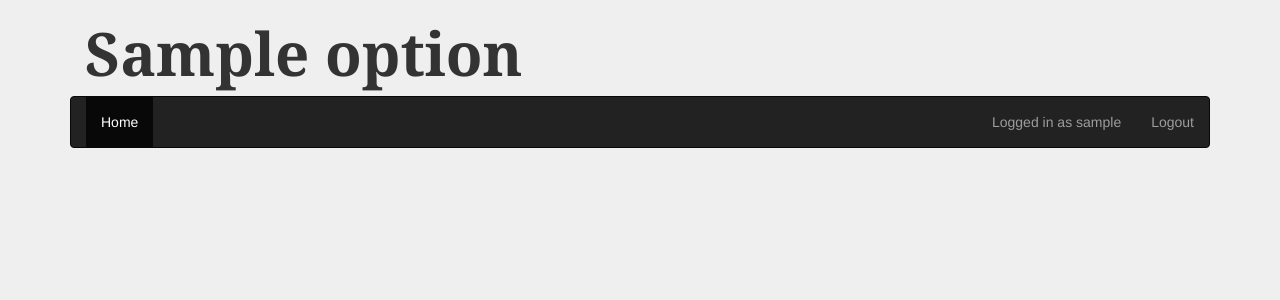
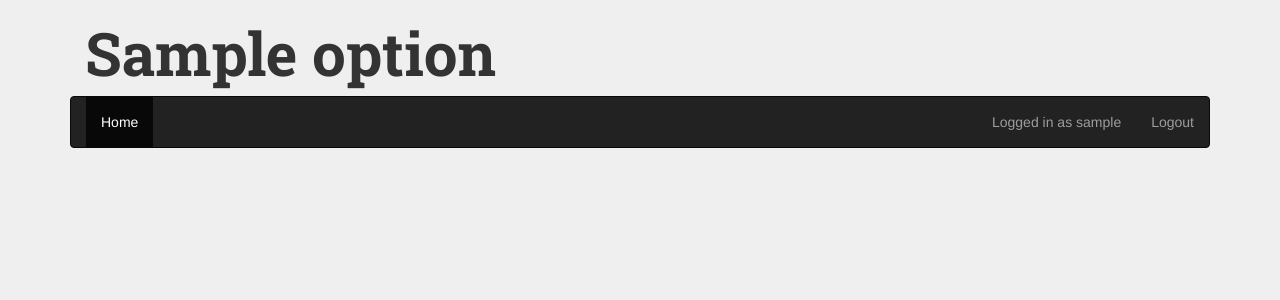
Before and after one commit to manuelmeister/ThePost, a PHP site: template thepost/View/Templates/header.twig in a window 1280 px wide. Shown: the top 300 px of the page. Run offline with PHP 8.4, Linux system fonts and the light colour scheme; the template is opened without the code that fills it: most values are stand-ins (such as "Sample title", 1, 10 or a date in 2020); classes that the project's autoload settings leave out are loaded by file name; some libraries are stand-ins or nearby versions.

Commit message:
Changed font

```diff
--- a/thepost/Controller/LoginController.php
+++ b/thepost/Controller/LoginController.php
@@ -24,7 +24,7 @@ class LoginController extends DefaultController {
             $username = trim($_POST['username']);
             $password = trim($_POST['password']);
 
-            $stmt = $this->model->pdo->prepare('SELECT id,password_hash FROM User WHERE email=:username OR username=:username;');
+            $stmt = $this->model->pdo->prepare('SELECT id,password_hash FROM User WHERE email=:username OR username=:username LIMIT 1;');
             $stmt->bindParam(':username',$username);
             $stmt->execute();
 
--- a/thepost/View/Templates/css/style.css
+++ b/thepost/View/Templates/css/style.css
@@ -3,7 +3,7 @@ body {
 }
 
 h1,h2,h3{
-    font-family: "Adelle","Chaparall","Georgia","Times","Times New Roman",serif;
+    font-family: "Adelle","Roboto Slab","Chaparall","Georgia","Times","Times New Roman",serif;
     font-weight: 600;
 }
 
--- a/thepost/View/Templates/header.twig
+++ b/thepost/View/Templates/header.twig
@@ -6,6 +6,7 @@
         <link rel="stylesheet" href="https://maxcdn.bootstrapcdn.com/bootstrap/3.3.4/css/bootstrap.min.css">
         <link rel="stylesheet" href="bootstrap.css"/>
         <link rel="stylesheet" href="/thepost/View/Templates/css/style.css"/>
+        <link href='http://fonts.googleapis.com/css?family=Roboto+Slab:400,700,300' rel='stylesheet' type='text/css'>
         <meta charset="UTF-8"/>
     {% endblock %}
 </head>
```
